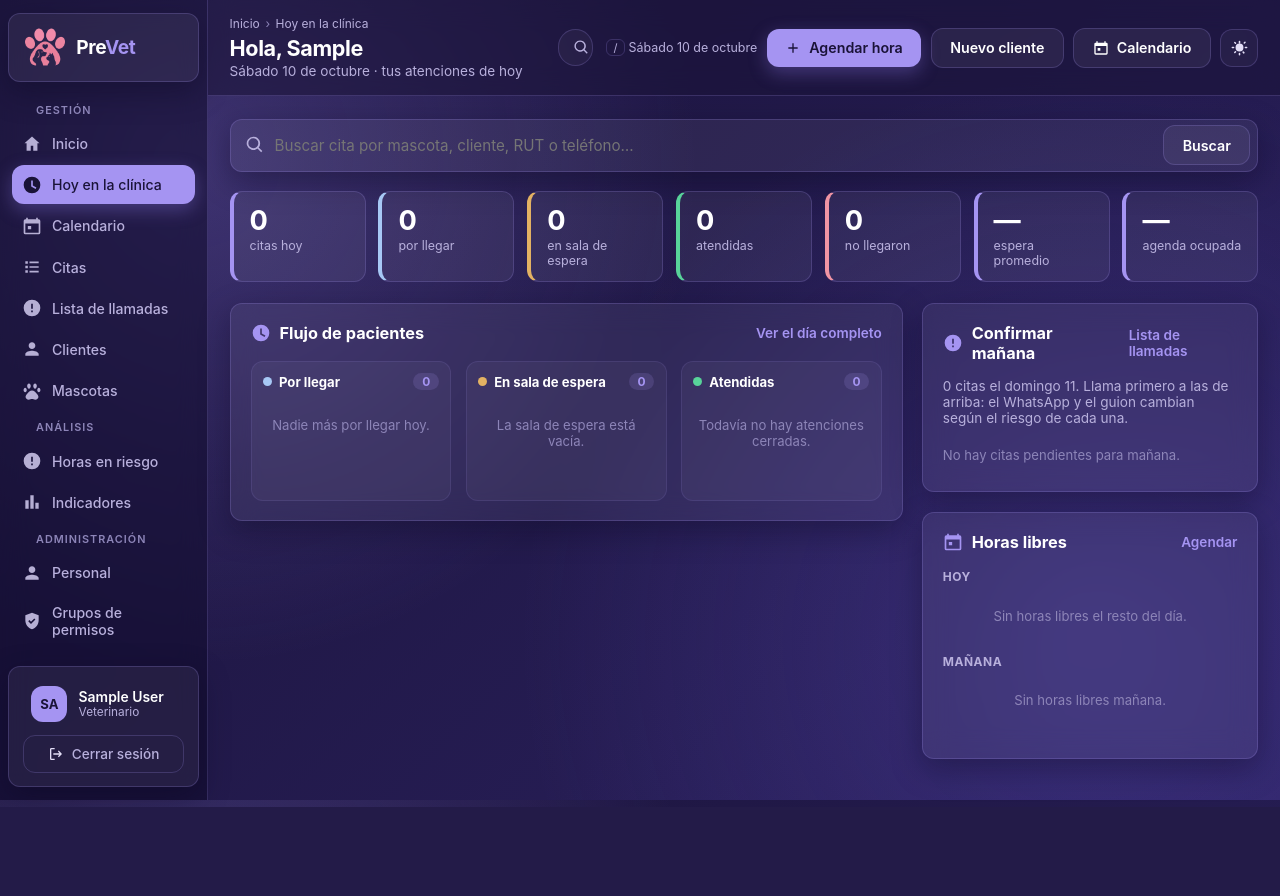
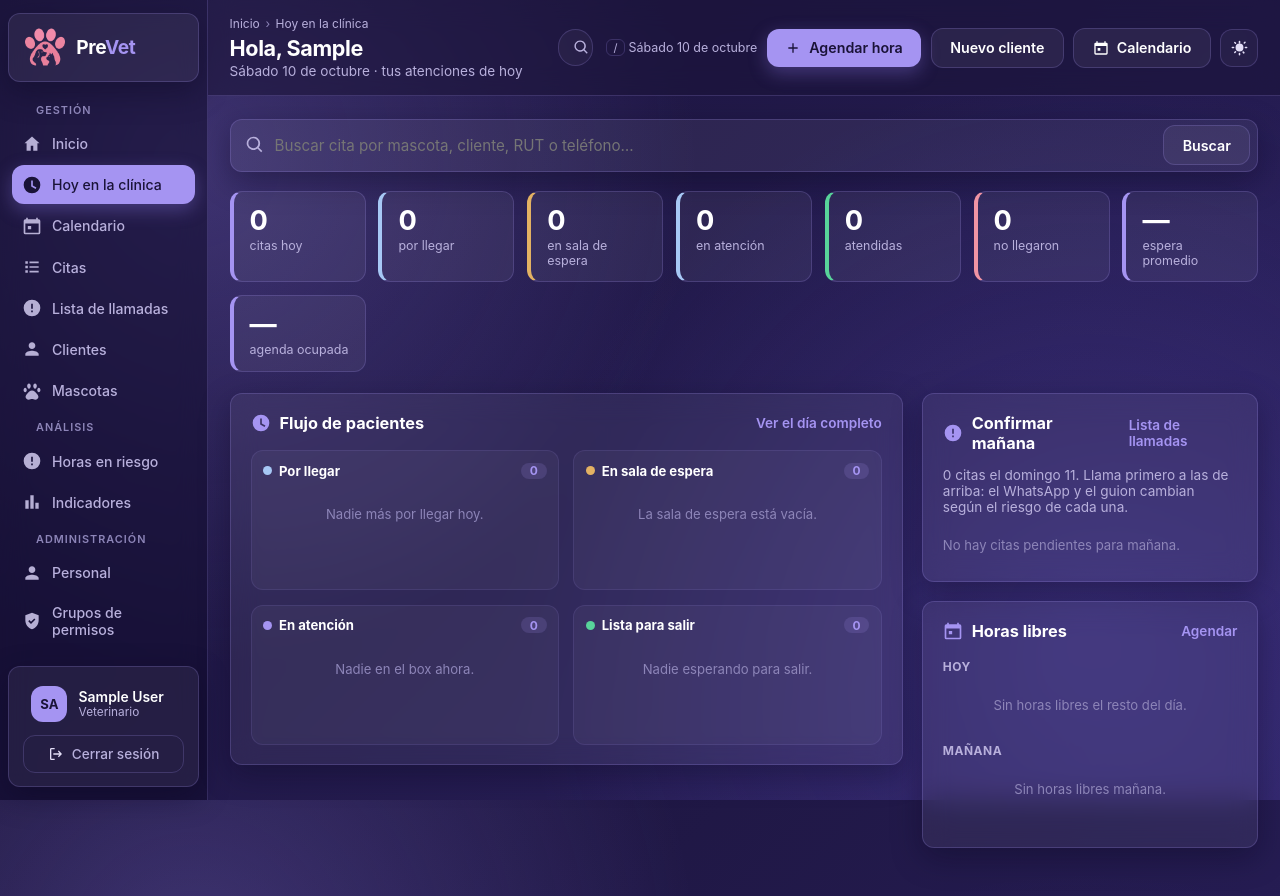
Before and after one commit to KatUci/PreVet, a Django app: page /citas/hoy/ in a window 1280 px wide. Before the commit the page ends 807 px from the top, so only its background shows below. Run offline with Django 5.2, Linux system fonts and the light colour scheme; a user stored in the database is signed in; data comes from the database, SQL or seed files in the repository; tables that the repository leaves empty hold one stand-in row (values such as "Sample post").

Commit message:
Agrega las etapas En atencion y Lista para salir al panel del dia (PV-REC-05)
La cita guarda cuando el paciente paso al box y cuando salio de la
clinica. El panel del dia muestra cuatro columnas: por llegar, en sala de
espera, en atencion y lista para salir, con los botones para avanzar de
una etapa a la siguiente. El detalle de la cita muestra las horas de cada
etapa.

```diff
--- a/sistema/citas/calendario.py
+++ b/sistema/citas/calendario.py
@@ -212,3 +212,42 @@
         return redirect(f'/citas/calendario/?fecha={cita.fecha.isoformat()}')
 
     return render(request, 'citas/reagendar.html', {'seccion': 'calendario', 'cita': cita, 'form': form})
+
+
+@require_POST
+@login_required
+@permission_required('citas.change_cita', raise_exception=True)
+def pasar_a_atencion(request, pk):
+    """El paciente sale de la sala de espera y entra al box (etapa "En atención")."""
+    cita, salida = _cita_pendiente(request, pk)
+    if salida:
+        return salida
+    if cita.fecha != timezone.localdate():
+        messages.error(request, 'Solo las citas de hoy pueden pasar a atención.')
+        return _volver(request, cita)
+    ahora = timezone.now()
+    campos = ['inicio_atencion']
+    if not cita.hora_llegada:
+        # Si nadie marcó la llegada, se entiende que llegó ahora mismo.
+        cita.hora_llegada = ahora
+        campos.append('hora_llegada')
+    cita.inicio_atencion = ahora
+    cita.save(update_fields=campos)
+    messages.success(request, f'{cita.mascota.nombre} pasó a atención.')
+    return _volver(request, cita)
+
+
+@require_POST
+@login_required
+@permission_required('citas.change_cita', raise_exception=True)
+def marcar_salida(request, pk):
+    """El paciente atendido se va de la clínica: termina su paso por el panel del día."""
+    cita = get_object_or_404(Cita, pk=pk)
+    if cita.estado != 'completada':
+        messages.error(request, 'Solo una cita ya atendida puede marcarse como "salió".')
+        return _volver(request, cita)
+    if not cita.hora_salida:
+        cita.hora_salida = timezone.now()
+        cita.save(update_fields=['hora_salida'])
+    messages.success(request, f'{cita.mascota.nombre} salió de la clínica.')
+    return _volver(request, cita)
--- a/sistema/citas/models.py
+++ b/sistema/citas/models.py
@@ -119,6 +119,12 @@
     # Cuándo llegó de verdad el paciente. Con esto se miden también los atrasos.
     hora_llegada = models.DateTimeField('hora de llegada', null=True, blank=True)
 
+    # Etapas del flujo de atención (PV-REC-05): cuándo pasó al box y cuándo
+    # se fue de la clínica. Entre "atendida" y "salió" está lista para salir
+    # (esperando pagar o que la retiren).
+    inicio_atencion = models.DateTimeField('inicio de la atención', null=True, blank=True)
+    hora_salida = models.DateTimeField('hora de salida', null=True, blank=True)
+
     # Resultado del contacto previo con el tutor (PV-CIT-05). Vacío mientras
     # nadie lo haya contactado. Se guarda quién y cuándo, para medir después
     # si confirmar reduce las inasistencias.
--- a/sistema/citas/panel.py
+++ b/sistema/citas/panel.py
@@ -77,7 +77,7 @@
     faltas = dict(Cita.objects.filter(cliente_id__in=clientes, estado='no_asistio', fecha__lt=hoy)
                   .order_by().values_list('cliente_id').annotate(n=Count('id')))
 
-    por_llegar, en_sala, atendidas = [], [], []
+    por_llegar, en_sala, en_atencion, listas, atendidas = [], [], [], [], []
     for cita in del_dia:
         tarjeta = {
             'cita': cita,
@@ -90,13 +90,18 @@
             tarjeta['atrasada'] = tarjeta['atraso'] >= ATRASO
             tarjeta['atraso_txt'] = _duracion(tarjeta['atraso'])
             por_llegar.append(tarjeta)
-        elif cita.estado == 'pendiente':
+        elif cita.estado == 'pendiente' and not cita.inicio_atencion:
             tarjeta['espera'] = _minutos(cita.hora_llegada, ahora)
             tarjeta['espera_larga'] = tarjeta['espera'] >= ESPERA_LARGA
             tarjeta['espera_txt'] = _duracion(tarjeta['espera'])
             en_sala.append(tarjeta)
+        elif cita.estado == 'pendiente':
+            tarjeta['en_box_txt'] = _duracion(_minutos(cita.inicio_atencion, ahora))
+            en_atencion.append(tarjeta)
         elif cita.estado == 'completada':
             atendidas.append(tarjeta)
+            if not cita.hora_salida:
+                listas.append(tarjeta)
 
     esperas = [t['espera'] for t in en_sala]
     no_llegaron = sum(1 for c in del_dia if c.estado == 'no_asistio')
@@ -144,6 +149,8 @@
         'es_vet': es_vet,
         'por_llegar': por_llegar,
         'en_sala': en_sala,
+        'en_atencion': en_atencion,
+        'listas': listas,
         'atendidas': atendidas,
         'total_hoy': len(activas),
         'no_llegaron': no_llegaron,
--- a/sistema/citas/urls.py
+++ b/sistema/citas/urls.py
@@ -14,6 +14,8 @@
     path('calendario/eventos/', calendario.eventos, name='calendario_eventos'),
     path('<int:pk>/detalle/', calendario.detalle, name='cita_detalle'),
     path('<int:pk>/llego/', calendario.marcar_llegada, name='cita_llego'),
+    path('<int:pk>/pasar/', calendario.pasar_a_atencion, name='cita_pasar'),
+    path('<int:pk>/salio/', calendario.marcar_salida, name='cita_salio'),
     path('<int:pk>/atender/', atencion.atender, name='cita_atender'),
     path('<int:pk>/confirmacion/', confirmacion.registrar, name='cita_confirmacion'),
     path('<int:pk>/cancelar/', calendario.cancelar, name='cita_cancelar'),
--- a/sistema/static/css/prevet.css
+++ b/sistema/static/css/prevet.css
@@ -1836,7 +1836,7 @@
 .panel-lateral .card { margin-bottom: 0; }
 .panel-nota { font-size: .85rem; color: var(--gris); margin: -.2rem 0 .8rem; }
 
-.flujo-columnas { display: grid; grid-template-columns: repeat(3, minmax(0, 1fr)); gap: .9rem; }
+.flujo-columnas { display: grid; grid-template-columns: repeat(4, minmax(0, 1fr)); gap: .9rem; }
 .flujo-col { background: var(--panel); border: 1px solid var(--borde-suave); border-radius: var(--radio); padding: .7rem; min-height: 140px; }
 .flujo-cab { display: flex; align-items: center; gap: .45rem; font-size: .82rem; font-weight: 700; color: var(--titulo); margin-bottom: .7rem; }
 .flujo-cab b { margin-left: auto; background: var(--acento-bg); color: var(--acento); border-radius: 999px; padding: .05rem .55rem; font-size: .75rem; }
@@ -2177,3 +2177,9 @@
 .cal-card .fc .fc-event.conf-confirmada { border-left: 4px solid var(--verde); }
 .lista-llamadas-grande li { align-items: flex-start; }
 .lista-llamadas-grande .llamada-txt > span { margin-top: .15rem; }
+
+/* ---------- Etapas del flujo de atención (Sprint 4) ---------- */
+.punto-acento { background: var(--acento); }
+.paciente-en-box { border-left-color: var(--acento); }
+@media (max-width: 1280px) { .flujo-columnas { grid-template-columns: repeat(2, minmax(0, 1fr)); } }
+@media (max-width: 760px) { .flujo-columnas { grid-template-columns: 1fr; } }
--- a/sistema/templates/citas/panel_dia.html
+++ b/sistema/templates/citas/panel_dia.html
@@ -33,6 +33,7 @@
     <div class="kpi"><span class="kpi-num">{{ total_hoy }}</span><span class="kpi-txt">citas hoy</span></div>
     <div class="kpi kpi-info"><span class="kpi-num">{{ por_llegar|length }}</span><span class="kpi-txt">por llegar</span></div>
     <div class="kpi kpi-warn"><span class="kpi-num">{{ en_sala|length }}</span><span class="kpi-txt">en sala de espera</span></div>
+    <div class="kpi kpi-info"><span class="kpi-num">{{ en_atencion|length }}</span><span class="kpi-txt">en atención</span></div>
     <div class="kpi kpi-ok"><span class="kpi-num">{{ atendidas|length }}</span><span class="kpi-txt">atendidas</span></div>
     <div class="kpi kpi-mal"><span class="kpi-num">{{ no_llegaron }}</span><span class="kpi-txt">no llegaron</span></div>
     <div class="kpi">
@@ -109,9 +110,17 @@
                             </span>
                         </div>
                     </div>
-                    {% if perms.citas.add_atencion %}
+                    {% if perms.citas.change_cita or perms.citas.add_atencion %}
                     <div class="paciente-acciones">
-                        <a href="{% url 'cita_atender' t.cita.pk %}?next={{ request.path|urlencode }}" class="btn btn-primario btn-chico">Atender</a>
+                        {% if perms.citas.change_cita %}
+                        <form method="post" action="{% url 'cita_pasar' t.cita.pk %}">
+                            {% csrf_token %}<input type="hidden" name="next" value="{{ request.path }}">
+                            <button type="submit" class="btn btn-primario btn-chico">Pasar a atención</button>
+                        </form>
+                        {% endif %}
+                        {% if perms.citas.add_atencion %}
+                        <a href="{% url 'cita_atender' t.cita.pk %}?next={{ request.path|urlencode }}" class="btn btn-suave btn-chico">Atender</a>
+                        {% endif %}
                     </div>
                     {% endif %}
                 </article>
@@ -120,19 +129,50 @@
                 {% endfor %}
             </div>
 
-            {# Atendidas #}
+            {# En atención #}
             <div class="flujo-col">
-                <div class="flujo-cab"><span class="punto punto-ok"></span> Atendidas <b>{{ atendidas|length }}</b></div>
-                {% for t in atendidas %}
+                <div class="flujo-cab"><span class="punto punto-acento"></span> En atención <b>{{ en_atencion|length }}</b></div>
+                {% for t in en_atencion %}
+                <article class="paciente paciente-en-box">
+                    <div class="paciente-hora">{{ t.cita.hora|time:"H:i" }}</div>
+                    <div class="paciente-cuerpo">
+                        <div class="paciente-nombre">{{ t.cita.mascota.especie.emoji }} {{ t.cita.mascota.nombre }}</div>
+                        <div class="paciente-sub">{{ t.cita.cliente.nombre_completo }} · {{ t.cita.tipo_atencion.nombre }}</div>
+                        {% if not es_vet %}<div class="paciente-sub">con {{ t.cita.veterinario.get_full_name }}</div>{% endif %}
+                        <div class="etiquetas"><span class="etiqueta etiqueta-neutro">En box hace {{ t.en_box_txt }}</span></div>
+                    </div>
+                    {% if perms.citas.add_atencion %}
+                    <div class="paciente-acciones">
+                        <a href="{% url 'cita_atender' t.cita.pk %}?next={{ request.path|urlencode }}" class="btn btn-primario btn-chico">Registrar atención</a>
+                    </div>
+                    {% endif %}
+                </article>
+                {% empty %}
+                <p class="flujo-vacio">Nadie en el box ahora.</p>
+                {% endfor %}
+            </div>
+
+            {# Lista para salir #}
+            <div class="flujo-col">
+                <div class="flujo-cab"><span class="punto punto-ok"></span> Lista para salir <b>{{ listas|length }}</b></div>
+                {% for t in listas %}
                 <article class="paciente paciente-listo">
                     <div class="paciente-hora">{{ t.cita.hora|time:"H:i" }}</div>
                     <div class="paciente-cuerpo">
                         <div class="paciente-nombre">{{ t.cita.mascota.especie.emoji }} {{ t.cita.mascota.nombre }}</div>
                         <div class="paciente-sub">{{ t.cita.cliente.nombre_completo }}</div>
                     </div>
+                    {% if perms.citas.change_cita %}
+                    <div class="paciente-acciones">
+                        <form method="post" action="{% url 'cita_salio' t.cita.pk %}">
+                            {% csrf_token %}<input type="hidden" name="next" value="{{ request.path }}">
+                            <button type="submit" class="btn btn-suave btn-chico">Salió</button>
+                        </form>
+                    </div>
+                    {% endif %}
                 </article>
                 {% empty %}
-                <p class="flujo-vacio">Todavía no hay atenciones cerradas.</p>
+                <p class="flujo-vacio">Nadie esperando para salir.</p>
                 {% endfor %}
             </div>
         </div>
```
Also changed, not shown: sistema/citas/tests.py (+43 -0 lines), sistema/templates/citas/_detalle.html (+8 -0 lines), sistema/citas/migrations/0010_etapas_de_atencion.py (added).
